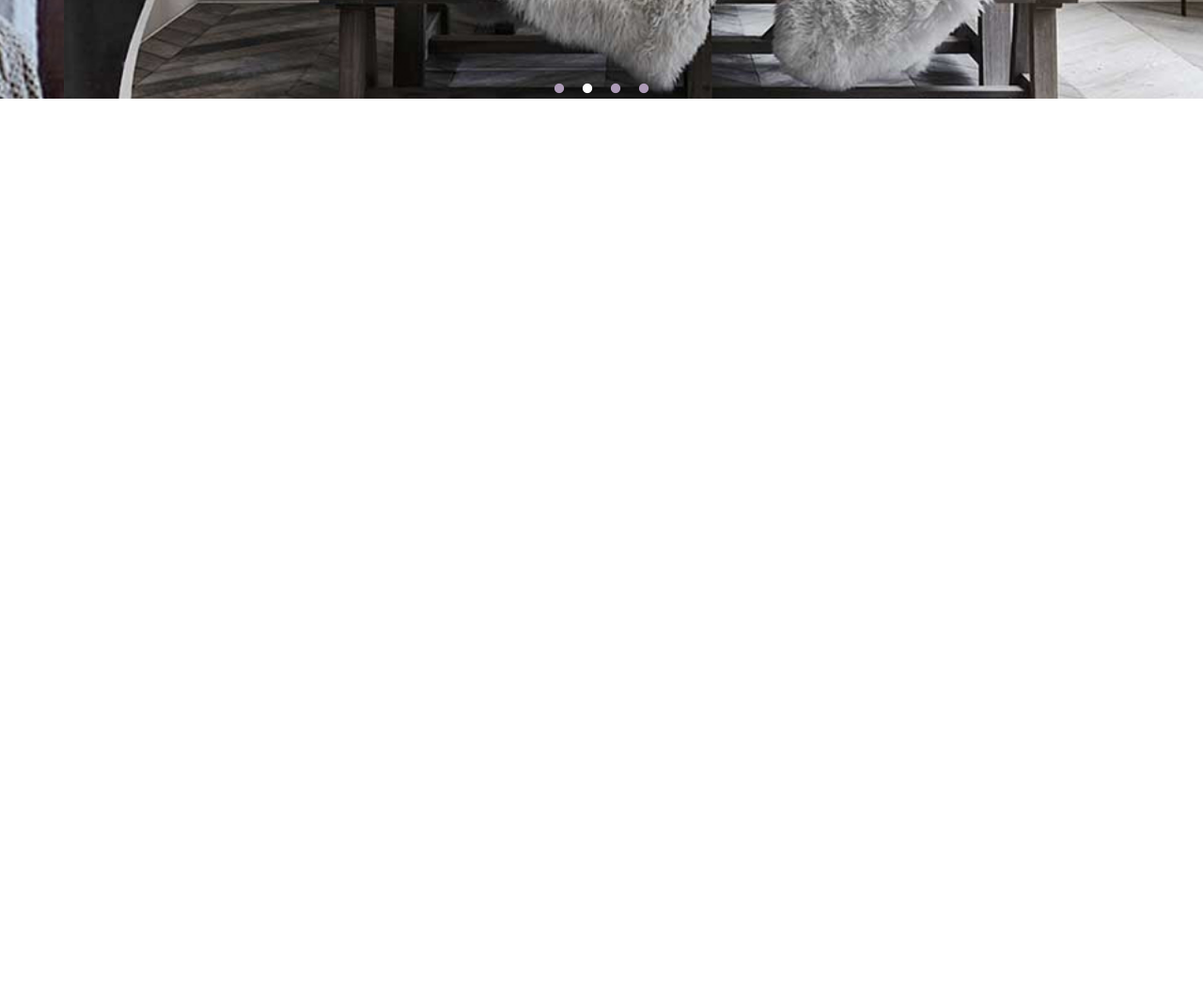
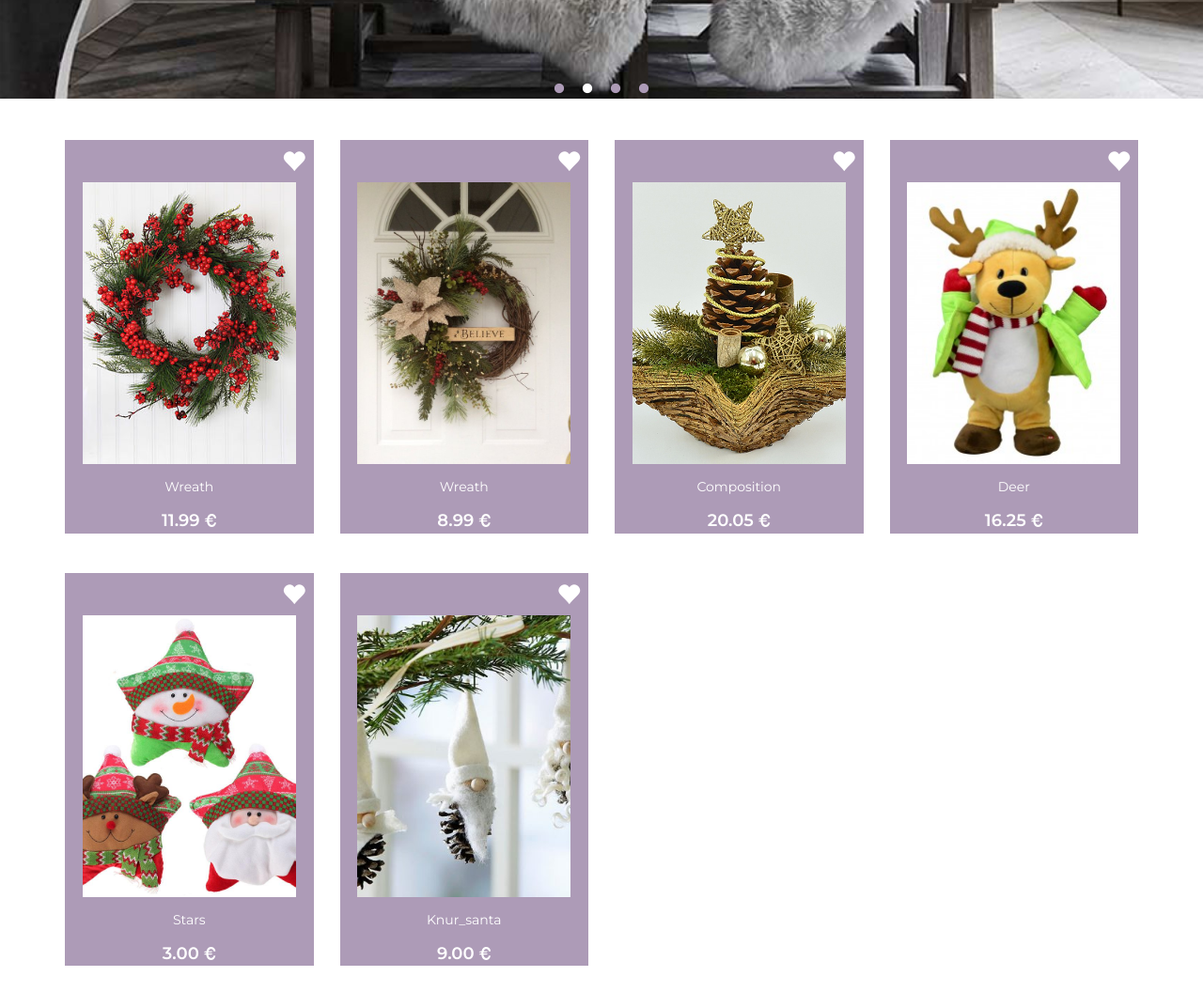
Before and after one commit to KsyuFoxy/designer_webshop, a plain HTML site: page index.html in a window 1280 px wide. Shown: the part 500-1556 px from the top of the page at 94% size. Before the commit the page ends 800 px from the top, so only its background shows below. Drawn offline with nearby package versions, Linux system fonts and the light colour scheme; some packages are replaced by stand-ins of ours.

Commit message:
add section with products

```diff
--- a/assets/css/carousel.scss
+++ b/assets/css/carousel.scss
@@ -1,6 +1,5 @@
 .main-images-section {
     width: 100%;
-    height: 180px;
     .image-carousel {
         padding: 0;
     }
--- a/assets/css/main.scss
+++ b/assets/css/main.scss
@@ -13,6 +13,7 @@ $input-border: 1px solid $corp-dark-pink-hover;
 @import "normalize.scss";
 @import "navigation.scss";
 @import "carousel.scss";
+@import "products.scss";
 
 html {
     height: 100%;
@@ -64,11 +65,13 @@ header {
         }
     }
     .search-additional-content {
+        position: relative;
         display: none;
         width: 100%;
         height: auto;
         margin-top: -15px;
         padding: 15px;
+        z-index: 1;
         color: $corp-lightviolett;
         background-color: $corp-bg-color;
         .glyphicon  {
--- /dev/null
+++ b/assets/css/products.scss
@@ -0,0 +1,54 @@
+ .products-content {
+     text-align: center;
+ }
+.item-wrapper {
+    padding: 1em;
+    background-color: white;
+    text-align: center;
+    color: white;
+    font-family: $main-font;
+    .item-content {
+        background-color: $corp-lightviolett;
+        .item-like-icon {
+            position: relative;
+            right: -42%;
+            font-size: 25px;
+            color: white;
+            margin: 0.4em;
+            &:hover {
+                cursor: pointer;
+                opacity: 0.4;
+            }
+        }
+        .item-image {
+            width: 86%;
+            height: 300px;
+            margin: 0 7%;
+            img {
+                width: 100%;
+                height: 100%;
+                object-fit: cover;
+            }
+        }
+        p {
+            margin: 1em;
+        }
+        .item-price {
+            font-weight: 600;
+            font-size: 14px;
+            .item-price-value {
+                font-size: 18px;
+            }
+        }
+    }
+
+}
+@media (min-width: $screen-md-min) {
+    // .item-wrapper {
+    //     .item-content {
+    //         .item-like-icon {
+    //             left: 4.5em;
+    //         }
+    //     }
+    // }
+}
--- a/assets/js/index.js
+++ b/assets/js/index.js
@@ -37,6 +37,7 @@ $(document).ready(function(){
       autoplaySpeed: 5000,
 
   });
+ // scroll nav
  $(document).scroll(function() {
      if ($(document).scrollTop() > 15) {
          $('.shop-logo img').attr('src', 'assets/images/ND_logo_v2_scroll.png');
@@ -46,9 +47,29 @@ $(document).ready(function(){
         $('.shop-logo img').attr('src', 'assets/images/ND_logo_v2.png');
         $('.header-content').parent('div').removeClass('scroll-header-down').addClass('scroll-header-up');
      }
-
-
-
-
   })
 });
+
+// get products details from products.js
+
+$(window).on('load', function () {
+    var items = $();
+    for(i = 0; i < products.length; i++) {
+        items = items.add(
+            '<div class="item-wrapper col-xs-12 col-sm-6 col-md-4 col-lg-3">' +
+                '<div class="item-content">' +
+                    '<div class="item-like-icon glyphicon glyphicon-heart"></div>' +
+                    '<div class="item-image">' +
+                        '<img src="assets/images/' + products[i].image + ' ">' +
+                    '</div>' +
+                    '<p class="item-description">' + products[i].description + '</p>' +
+                    '<p class="item-price">' +
+                    '<span class="item-price-value">' + products[i].price + '</span>' +
+                    ' <span class="glyphicon glyphicon-eur"></span>' +
+                    '</p>' +
+                '</div>' +
+            '</div>'
+        )
+    }
+    $('.products-content-row').append(items);
+})
--- /dev/null
+++ b/assets/js/products.js
@@ -0,0 +1,39 @@
+var products = [
+    {
+        name: 'Wreath_1',
+        description: 'Wreath',
+        image: 'Wreath_1.jpg',
+        price: '11.99'
+    },
+    {
+        name: 'Wreath_2',
+        description: 'Wreath',
+        image: 'Wreath_2.jpg',
+        price: '8.99'
+    },
+    {
+        name: 'Composition_1',
+        description: 'Composition',
+        image: 'Composition_1.jpg',
+        price: '20.05'
+    },
+    {
+        name: 'Deer_1',
+        description: 'Deer',
+        image: 'Deer_1.jpg',
+        price: '16.25'
+    },
+    {
+        name: 'Stars_1',
+        description: 'Stars',
+        image: 'Stars_1.jpg',
+        price: '3.00'
+    },
+    {
+        name: 'Knur_santa',
+        description: 'Knur_santa',
+        image: 'Knur_santa.jpg',
+        price: '9.00'
+    }
+
+]
--- a/index.html
+++ b/index.html
@@ -13,7 +13,10 @@
     <script type="text/javascript" src="https://cdnjs.cloudflare.com/ajax/libs/slick-carousel/1.8.1/slick.min.js"></script>
     <link href="https://fonts.googleapis.com/css?family=Montserrat:400,600,800" rel="stylesheet">
     <link rel="stylesheet" type="text/css" href="assets/css/main.min.css">
+
     <script type="text/javascript" src="assets/js/index.js"></script>
+    <script type="text/javascript" src="assets/js/products.js"></script>
+
 </head>
 <body>
     <header>
@@ -56,7 +59,12 @@
             <img src="assets/images/new_year_home_decor_4.jpg" alt="devor 4">
         </div>
     </section>
+    <section class="products-content container">
+        <div class="row products-content-row justify-content-md-center">
 
+        </div>
+    </section>
 
+<script src="https://cdnjs.cloudflare.com/ajax/libs/vanilla-lazyload/10.3.5/lazyload.min.js"></script>
 </body>
 </html>
```
Also changed, not shown: assets/css/main.min.css, assets/images/Composition_1.jpg (added), assets/images/Deer_1.jpg (added), assets/images/Knur_santa.jpg (added), assets/images/Stars_1.jpg (added), assets/images/Wreath_1.jpg (added), assets/images/Wreath_2.jpg (added).
